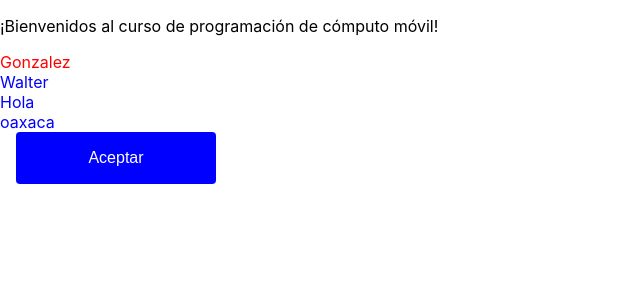
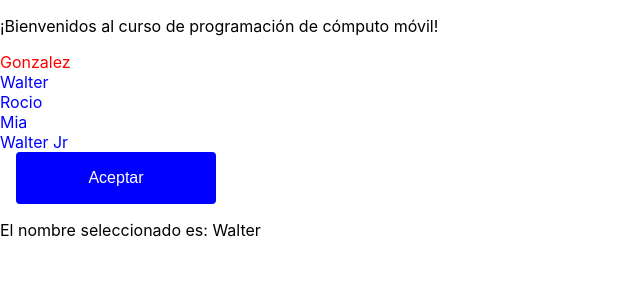
Before and after one commit to wgdomenzain/reactCourse.CM2019.myFirstApp, a React (Create React App) app: page / in a window 1280 px wide. Shown: the top 300 px of the page, without its empty margins (0-640 px from the left). Built offline with nearby package versions, Linux system fonts and the light colour scheme.

Commit message:
Print each name on button click

```diff
--- a/package.json
+++ b/package.json
@@ -4,6 +4,7 @@
   "private": true,
   "dependencies": {
     "@babel/runtime": "^7.4.5",
+    "immer": "^3.1.3",
     "node-sass": "^4.12.0",
     "react": "^16.8.6",
     "react-dom": "^16.8.6",
--- a/src/App.js
+++ b/src/App.js
@@ -3,14 +3,26 @@ import List from './components/List/List';
 import Button from './components/Button/Button';
 
 class App extends React.PureComponent {
-	onHandleButton = () => {};
+	state = {
+		items: [ 'Walter', 'Rocio', 'Mia', 'Walter Jr' ],
+		index: 0
+	};
+
+	onHandleButton = () => {
+		let { index, items } = this.state;
+		if (items.length > index + 1) index++;
+		else index = 0;
+		this.setState({ index: index });
+	};
 
 	render() {
+		const { items, index } = this.state;
 		return (
 			<div>
 				<p>¡Bienvenidos al curso de programación de cómputo móvil!</p>
-				<List items={[ 'Walter', 'Hola', 'oaxaca' ]} lastName={'Gonzalez'} />
+				<List items={items} lastName={'Gonzalez'} />
 				<Button label={'Aceptar'} onClick={this.onHandleButton} />
+				<p>El nombre seleccionado es: {items[index]}</p>
 			</div>
 		);
 	}
--- a/src/components/Button/Button.module.scss
+++ b/src/components/Button/Button.module.scss
@@ -15,6 +15,10 @@
 	outline: none;
 }
 
+.button:hover {
+	background: yellow;
+	color: blue;
+}
 .button_red {
 	background: red;
 }
```
Also changed, not shown: 1 other file (tests, documents, lock files or other folders).
